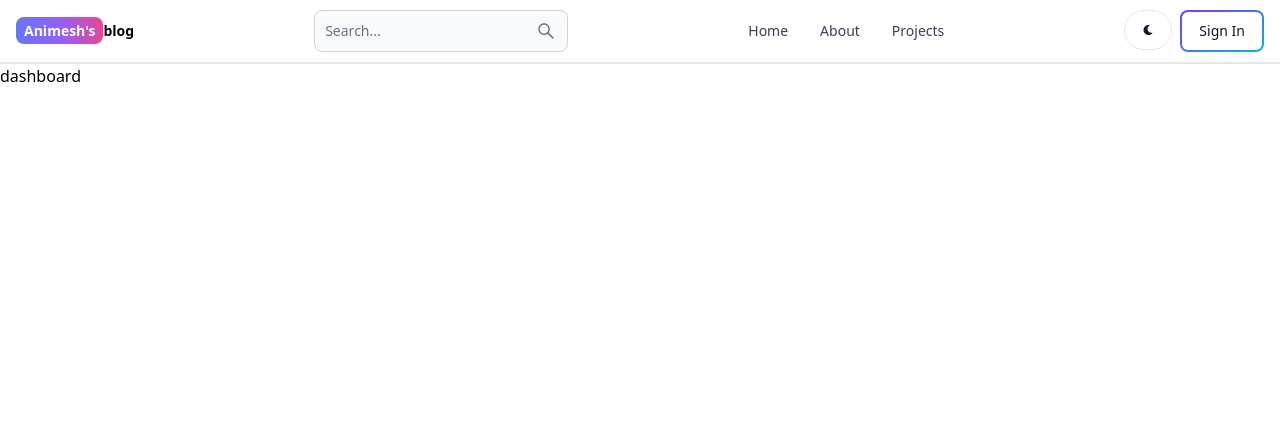
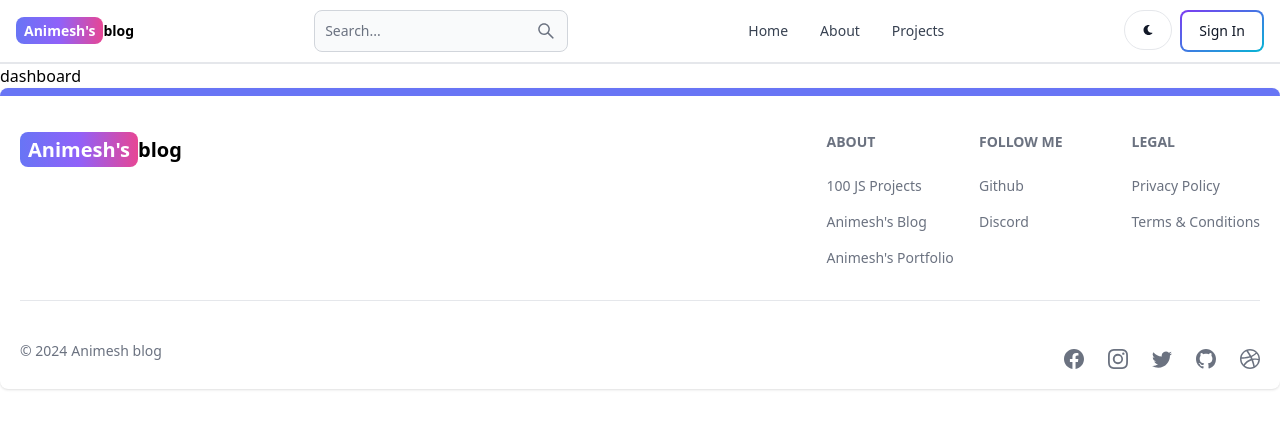
Before and after one commit to animeshkumar7717/MERN-Blog, a React (Vite) app in the folder client/: page /dashboard in a window 1280 px wide. Shown: the top 428 px of the page. Built offline with nearby package versions, Linux system fonts and the light colour scheme.

Commit message:
add footed in the application

```diff
--- a/client/src/App.jsx
+++ b/client/src/App.jsx
@@ -6,6 +6,7 @@
 import Projects from './pages/Projects'
 import SignIn from './pages/SignIn'
 import Header from './components/Header'
+import FooterComponent from './components/Footer'
 
 export default function App() {
   return (
@@ -19,6 +20,7 @@
         <Route path='/projects' element={<Projects />} />
         <Route path='/dashboard' element={<Dashboard />} />
       </Routes>
+      <FooterComponent/>
     </BrowserRouter>
   )
 }
--- /dev/null
+++ b/client/src/components/Footer.jsx
@@ -0,0 +1,87 @@
+import { Footer } from "flowbite-react";
+import React from "react";
+import { Link } from "react-router-dom";
+import { BsDribbble, BsFacebook, BsGithub, BsInstagram, BsTwitter } from "react-icons/bs";
+
+export default function FooterComponent() {
+  return (
+    <Footer className="border-t-8 border-indigo-500">
+      <div className="w-full max-w-7xl mx-auto m-5 ml-5 mr-5">
+        <div className="grid w-full justify-between sm:flex md:grid-cols-1">
+          <div className="mt-5">
+            <Link
+              to="/"
+              className="self-center whitespace-nowrap text-lg sm:text-xl font-semibold dark:text-white"
+            >
+              <span className="px-2 py-1 bg-gradient-to-r from-indigo-500 via-purple-500 to-pink-500 rounded-lg text-white">
+                Animesh's
+              </span>
+              blog
+            </Link>
+          </div>
+          <div className="grid grid-cols-2 gap-8 mt-4 sm:grid-cols-3 sm:gap-6">
+            <div>
+              <Footer.Title title="About" />
+              <Footer.LinkGroup col>
+                <Footer.Link
+                  href="http://www.100jsprojects.com"
+                  target="_blank"
+                  rel="noopener noreferrer"
+                >
+                  100 JS Projects
+                </Footer.Link>
+                <Footer.Link
+                  href="https://medium.com/@animesh.kumar7717"
+                  target="_blank"
+                  rel="noopener noreferrer"
+                >
+                  Animesh's Blog
+                </Footer.Link>
+                <Footer.Link
+                  href="https://animesh-portfolio-five.vercel.app/"
+                  target="_blank"
+                  rel="noopener noreferrer"
+                >
+                  Animesh's Portfolio
+                </Footer.Link>
+              </Footer.LinkGroup>
+            </div>
+            <div>
+              <Footer.Title title="Follow Me" />
+              <Footer.LinkGroup col>
+                <Footer.Link
+                  href="https://github.com/Animesh-Kumar7717"
+                  target="_blank"
+                  rel="noopener noreferrer"
+                >
+                  Github
+                </Footer.Link>
+                <Footer.Link href="#">Discord</Footer.Link>
+              </Footer.LinkGroup>
+            </div>
+            <div>
+              <Footer.Title title="Legal" />
+              <Footer.LinkGroup col>
+                <Footer.Link href="#">Privacy Policy</Footer.Link>
+                <Footer.Link href="#">Terms &amp; Conditions</Footer.Link>
+              </Footer.LinkGroup>
+            </div>
+          </div>
+        </div>
+        <Footer.Divider />
+        <div className="flex">
+            <div className="w-full sm:flex sm:items-center sm:justify-between">
+            <Footer.Copyright href="#" by="Animesh blog" year={new Date().getFullYear()} />
+            </div>
+            <div className="flex gap-6 mt-4 sm:justify-center">
+            <Footer.Icon href="#" icon={BsFacebook} />
+            <Footer.Icon href="#" icon={BsInstagram} />
+            <Footer.Icon href="#" icon={BsTwitter} />
+            <Footer.Icon href="#" icon={BsGithub} />
+            <Footer.Icon href="#" icon={BsDribbble} />
+            </div>
+        </div>
+      </div>
+    </Footer>
+  );
+}
```
